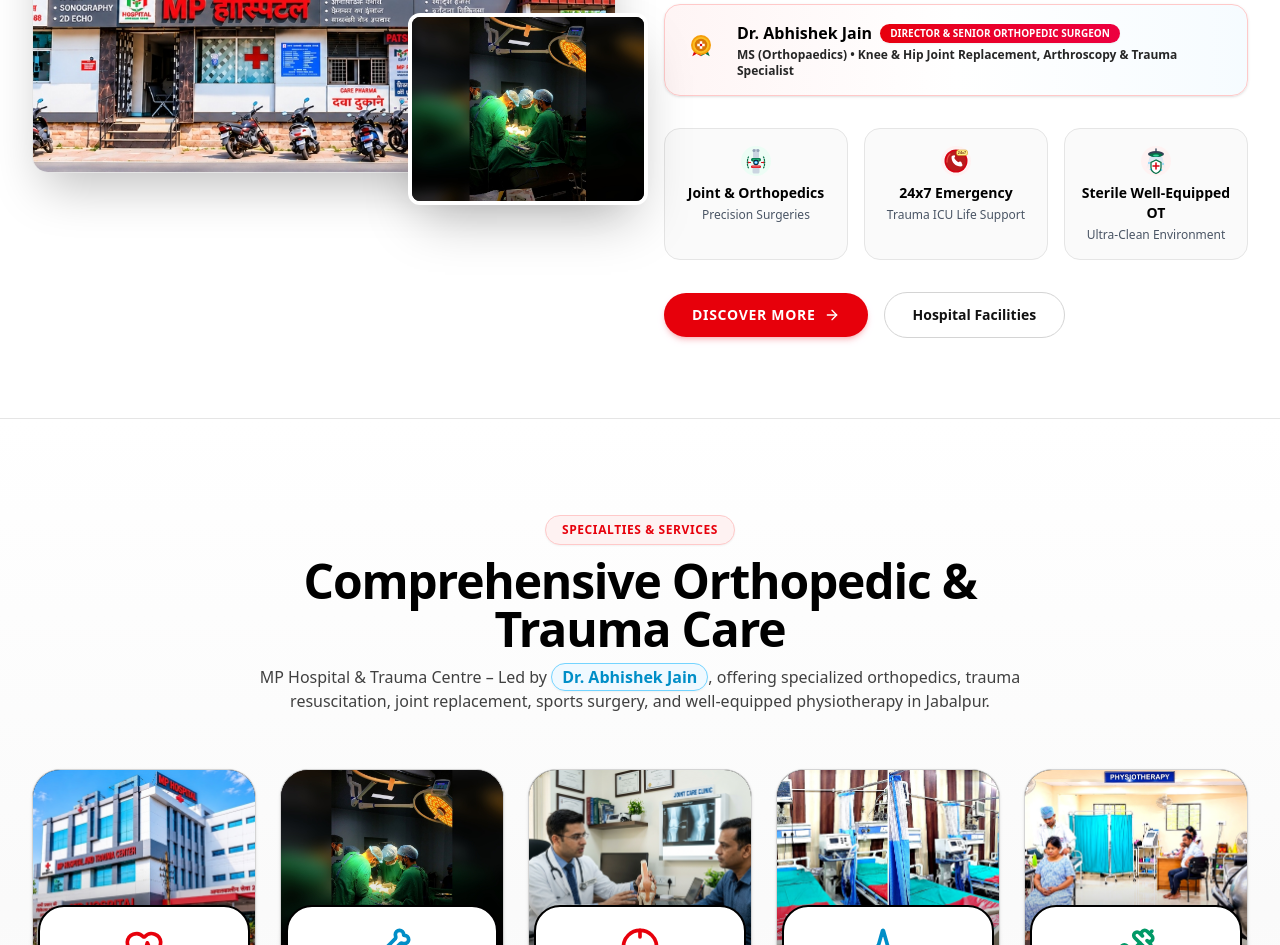
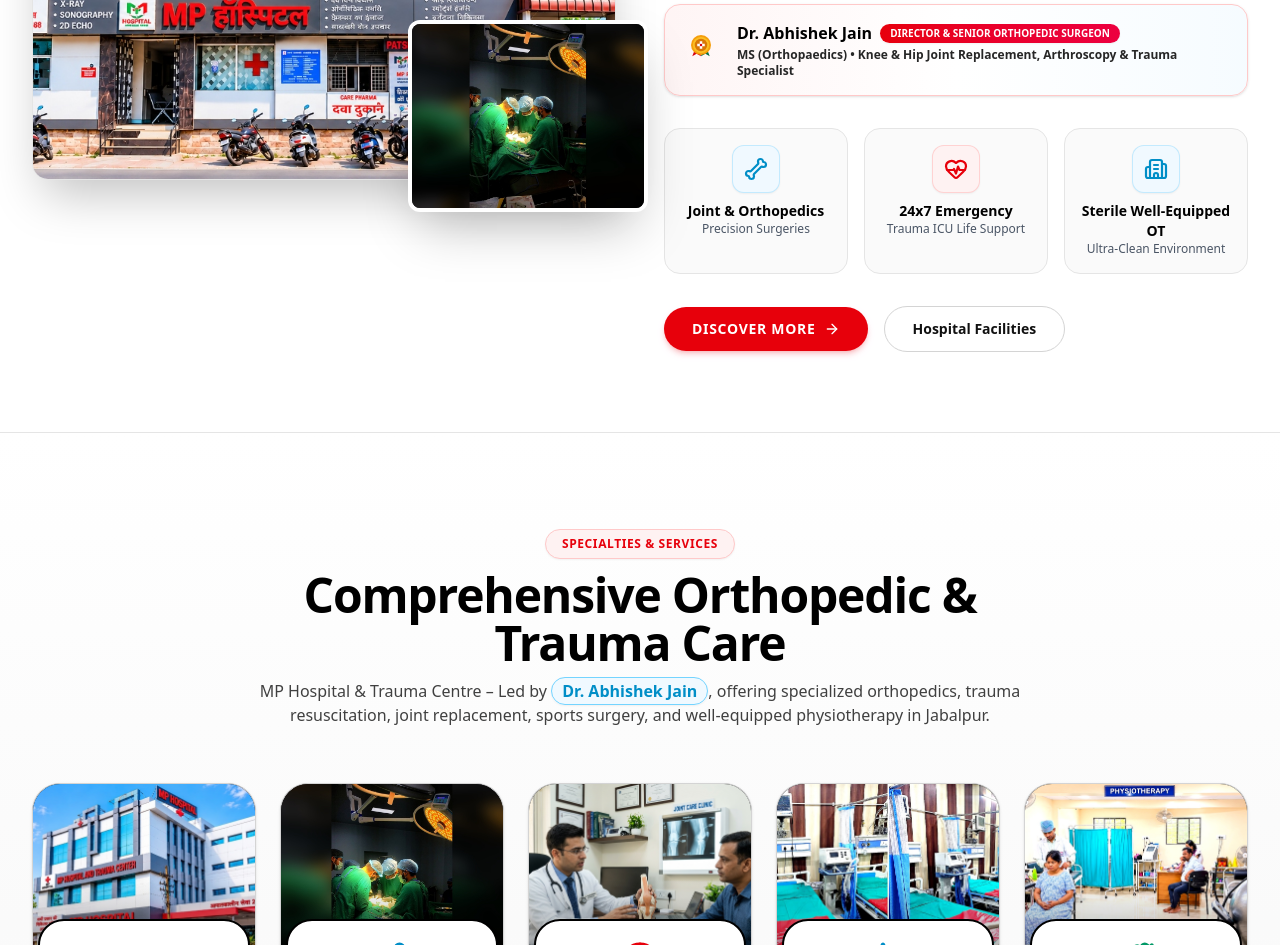
Before and after one commit to Sanatjaiswal/sparkbuild, a Next.js app: page / in a window 1280 px wide. Shown: the part 1600-2545 px from the top of the page. Built offline with nearby package versions, Linux system fonts and the light colour scheme.

Commit message:
design: replace blurry custom icons with crisp modern medical icon badges in doctor card and about section

```diff
--- a/src/app/our-team/page.tsx
+++ b/src/app/our-team/page.tsx
@@ -27,8 +27,6 @@ import FloatingConsultation from "@/components/ui/FloatingConsultation";
 import ConsultationModal from "@/components/ui/ConsultationModal";
 import {
   DirectorMedalIcon,
-  PrecisionJointIcon,
-  PolytraumaCareIcon,
 } from "@/components/ui/MedicalIcons";
 import { useCMS } from "@/context/CMSContext";
 
@@ -174,18 +172,22 @@ export default function OurTeamPage() {
                     </div>
 
                     {/* Bottom Floating Glass Clinical Specialization Bar (NO numerical claims) */}
-                    <div className="absolute bottom-4 inset-x-4 z-10 bg-white/95 backdrop-blur-md rounded-2xl p-3 border border-white/80 shadow-lg grid grid-cols-2 divide-x divide-neutral-200">
-                      <div className="px-2 flex items-center justify-center gap-2.5">
-                        <PrecisionJointIcon className="w-8 h-8 shrink-0" size={32} />
+                    <div className="absolute bottom-4 inset-x-4 z-10 bg-white/95 backdrop-blur-md rounded-2xl p-3 border border-white/80 shadow-xl grid grid-cols-2 divide-x divide-neutral-200">
+                      <div className="px-2 flex items-center justify-center gap-3">
+                        <div className="w-9 h-9 rounded-xl bg-sky-50 text-[#008ec7] flex items-center justify-center shrink-0 border border-sky-200 shadow-xs">
+                          <Bone className="w-5 h-5 stroke-[2.3]" />
+                        </div>
                         <div className="text-left">
                           <p className="text-xs font-black text-neutral-900 leading-tight">Precision Joint Care</p>
                           <p className="text-[10px] font-bold text-neutral-500 uppercase tracking-wider mt-0.5">Surgical Precision</p>
                         </div>
                       </div>
-                      <div className="px-2 flex items-center justify-center gap-2.5">
-                        <PolytraumaCareIcon className="w-8 h-8 shrink-0" size={32} />
+                      <div className="px-2 flex items-center justify-center gap-3">
+                        <div className="w-9 h-9 rounded-xl bg-red-50 text-red-600 flex items-center justify-center shrink-0 border border-red-200 shadow-xs">
+                          <HeartPulse className="w-5 h-5 stroke-[2.3]" />
+                        </div>
                         <div className="text-left">
-                          <p className="text-xs font-black text-[#008ec7] leading-tight">Emergency Trauma</p>
+                          <p className="text-xs font-black text-red-600 leading-tight">Emergency Trauma</p>
                           <p className="text-[10px] font-bold text-neutral-500 uppercase tracking-wider mt-0.5">24x7 Resuscitation</p>
                         </div>
                       </div>
--- a/src/components/home/AboutSection.tsx
+++ b/src/components/home/AboutSection.tsx
@@ -3,13 +3,8 @@
 import React from "react";
 import Image from "next/image";
 import Link from "next/link";
-import { ArrowRight } from "lucide-react";
-import {
-  DirectorMedalIcon,
-  PrecisionJointIcon,
-  EmergencyTraumaPhoneIcon,
-  ModularOTIcon,
-} from "@/components/ui/MedicalIcons";
+import { ArrowRight, Bone, HeartPulse, Building2 } from "lucide-react";
+import { DirectorMedalIcon } from "@/components/ui/MedicalIcons";
 import { useCMS } from "@/context/CMSContext";
 
 export default function AboutSection() {
@@ -87,24 +82,36 @@ export default function AboutSection() {
               </div>
             </div>
 
-            {/* Clinical Highlights with Authentic Flaticon Icons (NO numerical claims) */}
+            {/* Clinical Highlights with Crisp Medical Icons */}
             <div className="grid grid-cols-1 sm:grid-cols-3 gap-4 pt-2">
-              <div className="p-4 rounded-2xl bg-neutral-50/90 border border-neutral-200 text-center space-y-1 hover:border-sky-400 hover:shadow-md transition-all group">
-                <PrecisionJointIcon className="w-8 h-8 mx-auto mb-1.5 group-hover:scale-110 transition-transform" size={32} />
+              <div className="p-4 rounded-2xl bg-neutral-50/90 border border-neutral-200 text-center space-y-2 hover:border-sky-400 hover:shadow-md transition-all group">
+                <div className="w-12 h-12 rounded-xl bg-sky-50 text-[#008ec7] flex items-center justify-center mx-auto border border-sky-200/80 shadow-xs group-hover:scale-110 transition-transform">
+                  <Bone className="w-6 h-6 stroke-[2.2]" />
+                </div>
+                <div>
                   <h4 className="text-sm font-black text-black">Joint &amp; Orthopedics</h4>
                   <p className="text-xs font-medium text-gray-600">Precision Surgeries</p>
                 </div>
+              </div>
 
-              <div className="p-4 rounded-2xl bg-neutral-50/90 border border-neutral-200 text-center space-y-1 hover:border-sky-400 hover:shadow-md transition-all group">
-                <EmergencyTraumaPhoneIcon className="w-8 h-8 mx-auto mb-1.5 group-hover:scale-110 transition-transform" size={32} />
+              <div className="p-4 rounded-2xl bg-neutral-50/90 border border-neutral-200 text-center space-y-2 hover:border-red-400 hover:shadow-md transition-all group">
+                <div className="w-12 h-12 rounded-xl bg-red-50 text-red-600 flex items-center justify-center mx-auto border border-red-200/80 shadow-xs group-hover:scale-110 transition-transform">
+                  <HeartPulse className="w-6 h-6 stroke-[2.2]" />
+                </div>
+                <div>
                   <h4 className="text-sm font-black text-black">24x7 Emergency</h4>
                   <p className="text-xs font-medium text-gray-600">Trauma ICU Life Support</p>
                 </div>
+              </div>
 
-              <div className="p-4 rounded-2xl bg-neutral-50/90 border border-neutral-200 text-center space-y-1 hover:border-sky-400 hover:shadow-md transition-all group">
-                <ModularOTIcon className="w-8 h-8 mx-auto mb-1.5 group-hover:scale-110 transition-transform" size={32} />
+              <div className="p-4 rounded-2xl bg-neutral-50/90 border border-neutral-200 text-center space-y-2 hover:border-sky-400 hover:shadow-md transition-all group">
+                <div className="w-12 h-12 rounded-xl bg-sky-50 text-[#008ec7] flex items-center justify-center mx-auto border border-sky-200/80 shadow-xs group-hover:scale-110 transition-transform">
+                  <Building2 className="w-6 h-6 stroke-[2.2]" />
+                </div>
+                <div>
                   <h4 className="text-sm font-black text-black">Sterile Well-Equipped OT</h4>
                   <p className="text-xs font-medium text-gray-600">Ultra-Clean Environment</p>
+                </div>
               </div>
             </div>
 
```
Lines whose indentation alone changed are shown as unchanged.
